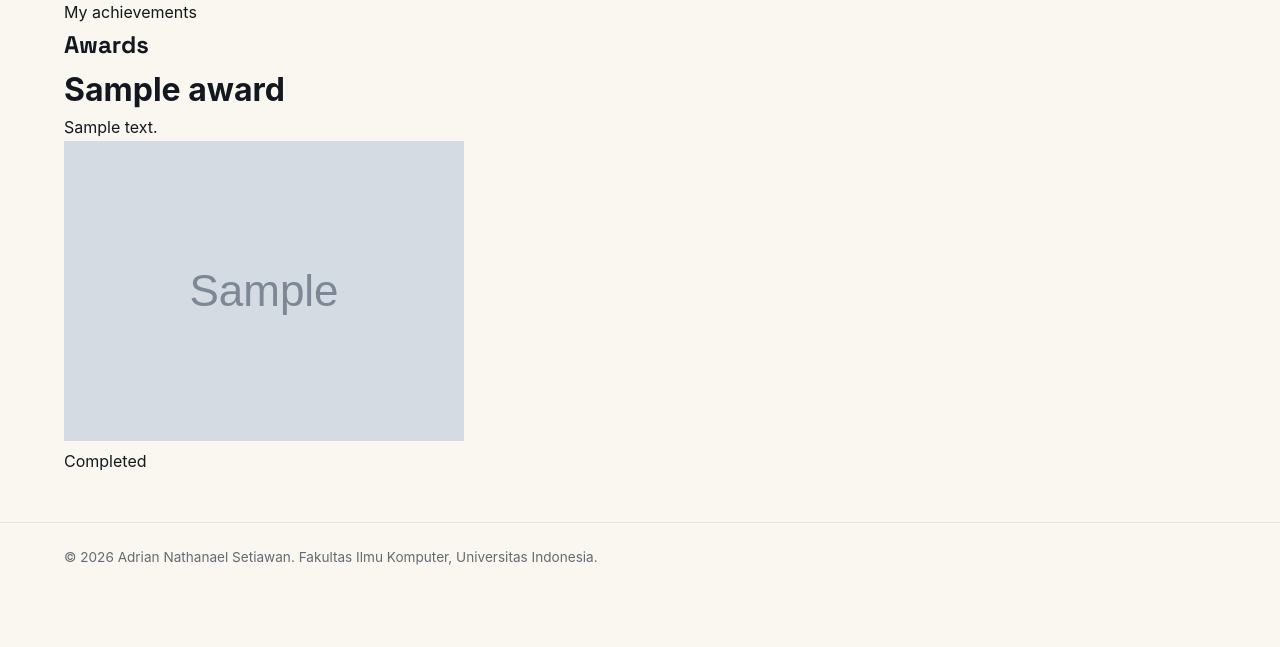
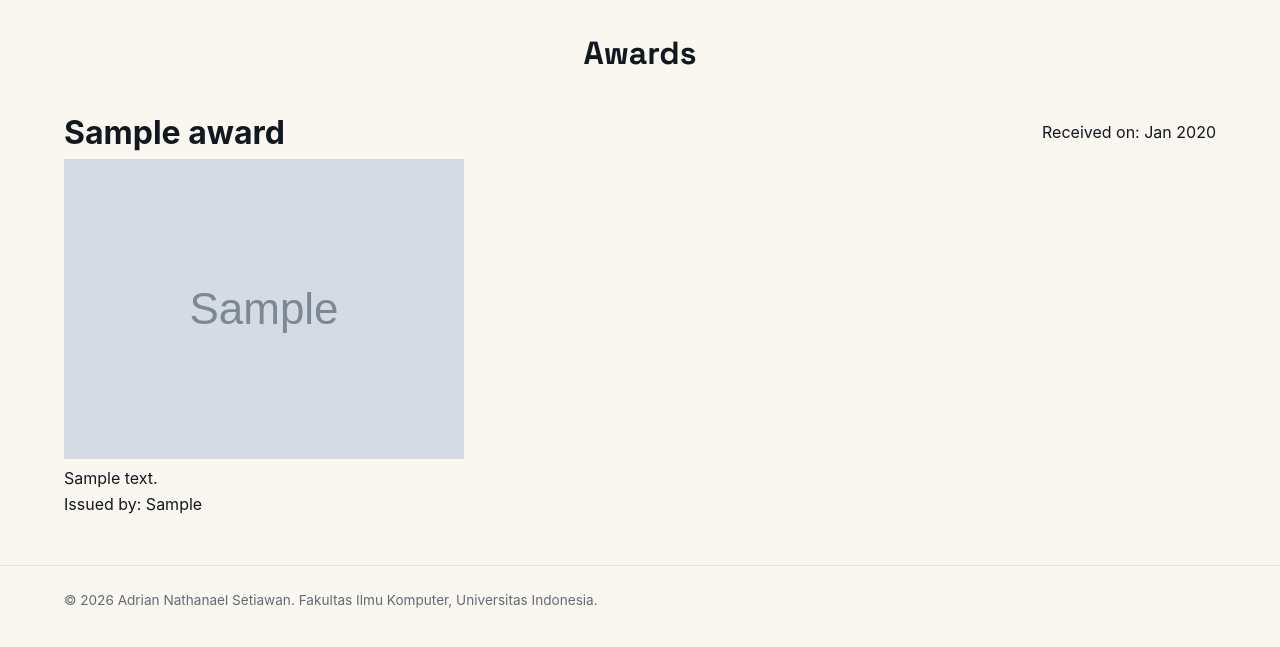
Before and after one commit to Adriannathan89/myportofolio, a Django app: page /award/ in a window 1280 px wide. Shown: the part 74-721 px from the top of the page. Run offline with Django 5.2, Linux system fonts and the light colour scheme; tables that the repository leaves empty hold one stand-in row (values such as "Sample post"); grey boxes marked "Sample" are stand-in pictures.

Commit message:
feat(award): add template to render award

```diff
--- a/templates/award.html
+++ b/templates/award.html
@@ -26,35 +26,21 @@
     <main>
         <section class="award-section" id="award">
             <div class="container">
-                <p class="section-kicker">My achievements</p>
-                <h1>Awards</h1>
+                <h1 class="menu-title">Awards</h1>
 
                 <div class="award-grid">
                     {% for award in award_list %}
-                    <article class="award-card">
-                        <span class="award-category">
-                            {{ award.get_category_display }}
-                        </span>
-                        <h2>{{ award.title }}</h2>
-                        <p class="award-description">
-                            {{ award.description }}
-                        </p>
-                        <img src="{{ award.thumbnail }}" alt="{{ award.title }}" class="award-thumbnail">
-                        <ul class="award-keyfeatures">
-                            {% for feature in award.keyfeatures %}
-                            <li>{{ feature }}</li>
-                            {% endfor %}
-                        </ul>
-                        {% if award.is_ongoing %}
-                        <p class="award-status">Ongoing</p>
-                        {% else %}
-                        <p class="award-status">Completed</p>
+                    <div class="award-card">
+                        <div style="display: flex; justify-content: space-between; align-items: center;">
+                            <h2 class="award-title">{{ award.title }}</h2>
+                            <p class="award-date">Received on: {{ award.date_received|date:"M Y" }}</p>
+                        </div>
+                        {% if award.thumbnail %}
+                        <img class="award-thumbnail" src="{{ award.thumbnail }}" alt="{{ award.title }} thumbnail">
                         {% endif %}
-                    </article>
-                    {% empty %}
-                    <p class="empty-state">
-                        No awards have been added yet.
-                    </p>
+                        <p class="award-description">{{ award.description }}</p>
+                        <p class="award-issuer">Issued by: {{ award.issuer }}</p>
+                    </div>
                     {% endfor %}
                 </div>
             </div>
```
